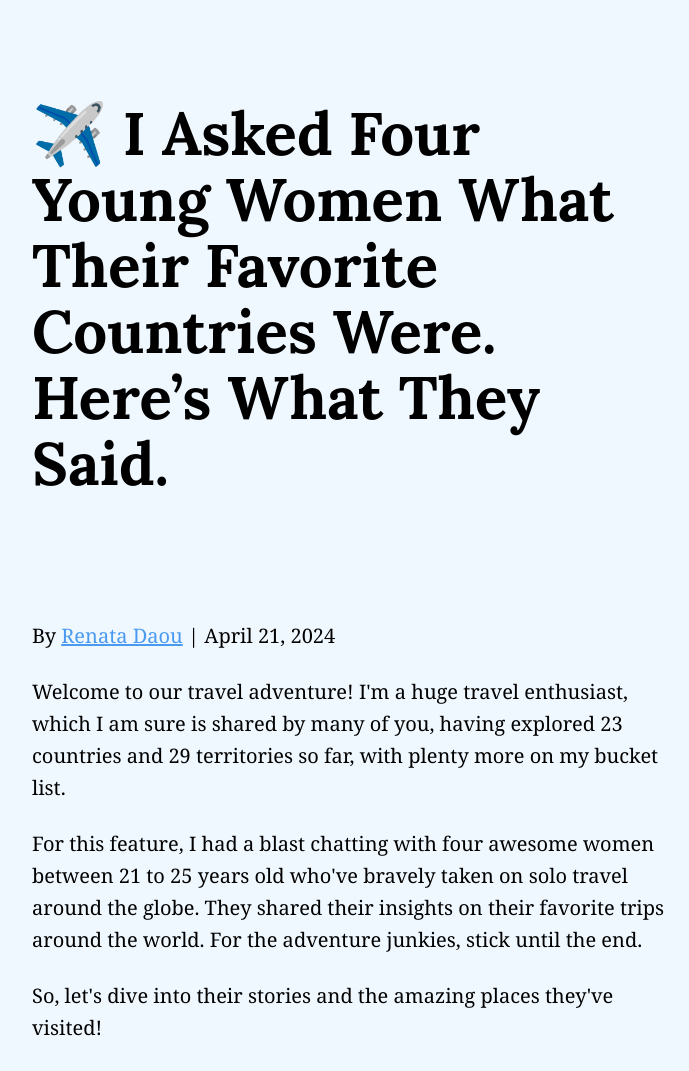
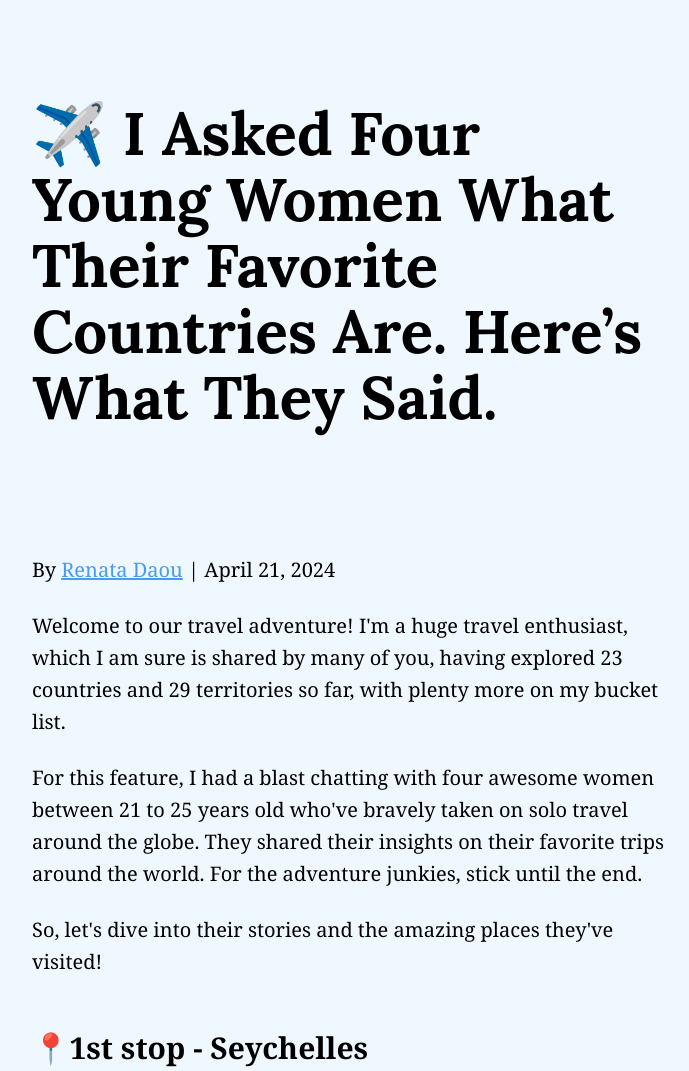
Before and after one commit to renatadaou/travel, a plain HTML site: page index.html in a window 1280 px wide. Shown: the top 1071 px of the page, without its empty margins (288-977 px from the left). Drawn offline with nearby package versions, Linux system fonts and the light colour scheme; a script that the page names is missing.

Commit message:
Update index.html

```diff
--- a/index.html
+++ b/index.html
@@ -3,13 +3,13 @@
 <head>
   <meta charset="utf-8">
   <meta name="viewport" content="width=device-width, initial-scale=1">
-  <title>I Asked Four Young Women What Their Favorite Countries Were </title>
+  <title>I Asked Four Young Women What Their Favorite Countries Are </title>
 
    <!-- Meta Tags -->
    <meta property="og:card" content="summary_large_image">
    <meta property="og:site_name" content="@renatadaou">
    <meta property="og:creator" content="@renatadaou">
-   <meta property="og:title" content="I Asked Four Young Women What Their Favorite Countries Were. Here’s What They Said. ">
+   <meta property="og:title" content="I Asked Four Young Women What Their Favorite Countries Are. Here’s What They Said. ">
    <meta property="og:description" content="Welcome to our travel adventure!">
    <meta property="og:image" content="https://raw.githubusercontent.com/renatadaou/travel/main/pics/lorenaegypt3.JPG">
    <meta name="twitter:creator" content="@renatadaou">
@@ -122,7 +122,7 @@
 <body>
   <div class="content">
     <div class="header">
-      <h1> ✈️ I Asked Four Young Women What Their Favorite Countries Were. Here’s What They Said. </h1>
+      <h1> ✈️ I Asked Four Young Women What Their Favorite Countries Are. Here’s What They Said. </h1>
       <p class="subhead"></p>
     </div>
     <div class="byline">
```
